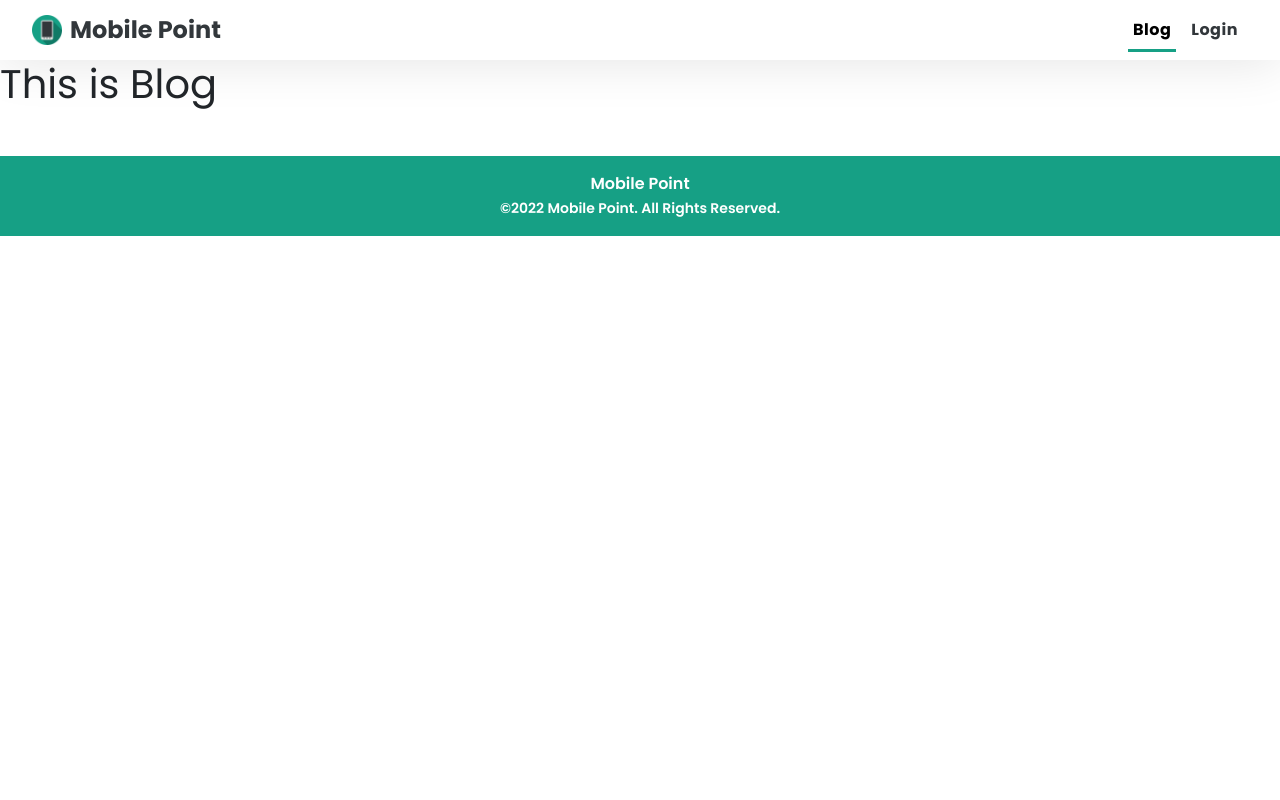
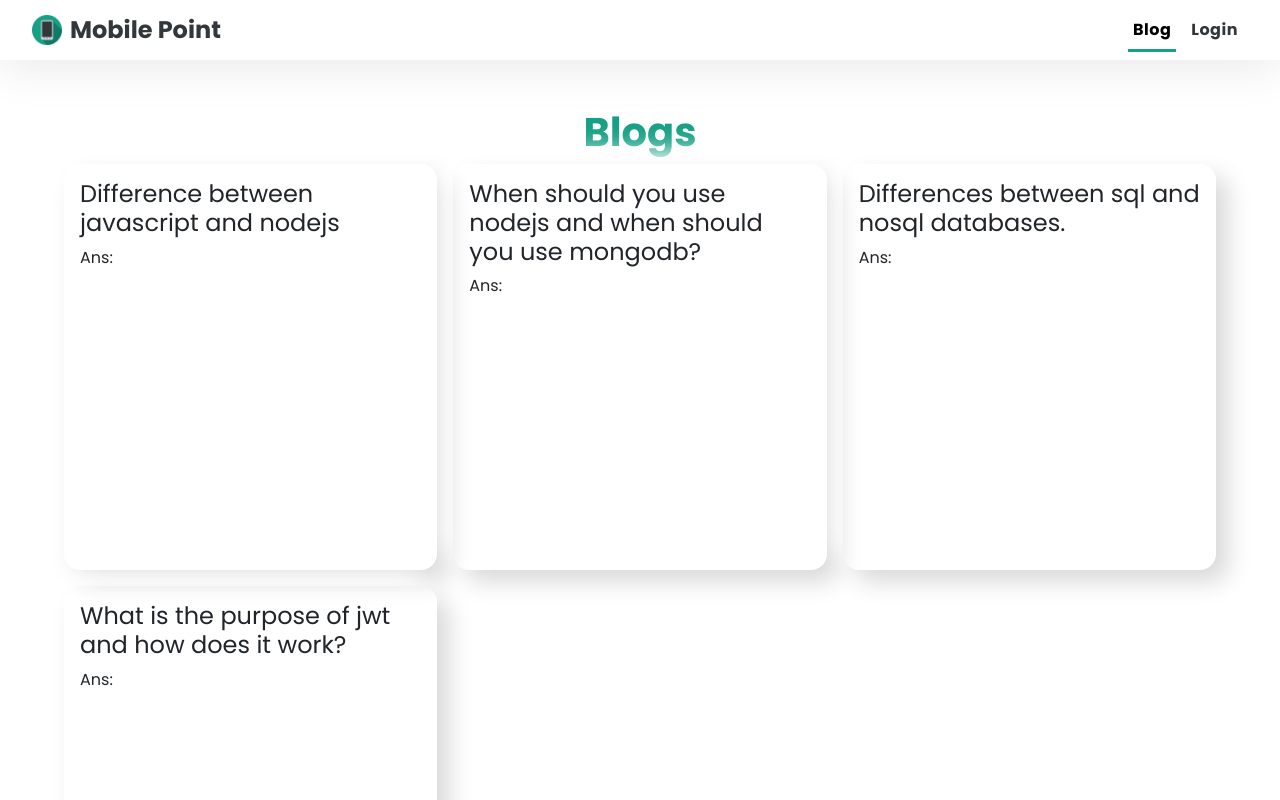
Before and after one commit to jobairshakib/11.Mobile-Point-Client, a React (Create React App) app: page /blog in a window 1280 px wide. Shown: the top 800 px of the page. Built offline with nearby package versions, Linux system fonts and the light colour scheme; no server answers.

Commit message:
blog added

```diff
--- a/src/Components/AddItem/AddItem.css
+++ b/src/Components/AddItem/AddItem.css
@@ -1,9 +1,10 @@
-.additem-title{
+.additem-title {
     padding: 1rem;
-   font-weight: bold;
-   text-align: center;
-   color: #16a085;
+    font-weight: bold;
+    text-align: center;
+    color: #16a085;
 }
+
 .addItem-form {
     width: 50%;
     height: 100vh;
@@ -17,18 +18,21 @@
     margin: 1rem;
 }
 
-.addItem-form input {
+.addItem-form input:not([type="submit"]) {
     display: block;
+    border: none;
     width: 100%;
     height: 50px;
-    padding-left: 10px;
+    padding-left: 1rem;
     font-size: 1rem;
     margin-bottom: 15px;
+    border-radius: 50px;
+    box-shadow: inset 6px 6px 6px #d9d9d9, inset -6px -6px 6px white;
 }
 
 .addItem-form .input-btn {
     border: none;
-    border-radius: 5px;
+    border-radius: 50px;
     background-color: #16a085;
     color: white;
 }
--- /dev/null
+++ b/src/Components/Blog/Blog.css
@@ -0,0 +1,37 @@
+.blog-container {
+    width: 90%;
+    height: 100vh;
+    margin: 0 auto;
+    display: grid;
+    grid-template-columns: repeat(3, 1fr);
+    grid-gap: 1rem;
+}
+
+.blog-title {
+    color: #16a085;
+    font-weight: 700;
+}
+
+.blog-card {
+    border-radius: 30px;
+    box-shadow: 12px 12px 24px #d9d9d9, -12px -12px 24px #ffffff;
+    border-radius: 1rem;
+    padding: 1rem;
+}
+
+/* resposnsive */
+@media only screen and (max-width:576px) {
+    .blog-container {
+        width: 90%;
+        margin: 0 auto;
+        grid-template-columns: 1fr;
+    }
+}
+
+@media only screen and (min-width:577px) and (max-width:992px) {
+    .blog-container {
+        width: 90%;
+        margin: 0 auto;
+        grid-template-columns: repeat(2, 1fr);
+    }
+}
--- a/src/Components/Blog/Blog.js
+++ b/src/Components/Blog/Blog.js
@@ -1,9 +1,31 @@
 import React from 'react';
+import './Blog.css';
 
 const Blog = () => {
     return (
-        <div>
-            <h1>This is Blog</h1>
+        <div className='blog'>
+            <h1 className='blog-title text-center mt-5'>Blogs</h1>
+            <div className='blog-container'>
+
+                <div className='blog-card'>
+                    <h4>Difference between javascript and nodejs</h4>
+                    <p>Ans:
+                    </p>
+                </div>
+                <div className='blog-card'>
+                    <h4>When should you use nodejs and when should you use mongodb?</h4>
+                    <p>Ans: </p>
+                </div>
+                <div className='blog-card'>
+                    <h4> Differences between sql and nosql databases.</h4>
+                    <p>Ans: </p>
+                </div>
+                <div className='blog-card'>
+                    <h4> What is the purpose of jwt and how does it work?</h4>
+                    <p>Ans: </p>
+                </div>
+            </div>
+
         </div>
     );
 };
```
